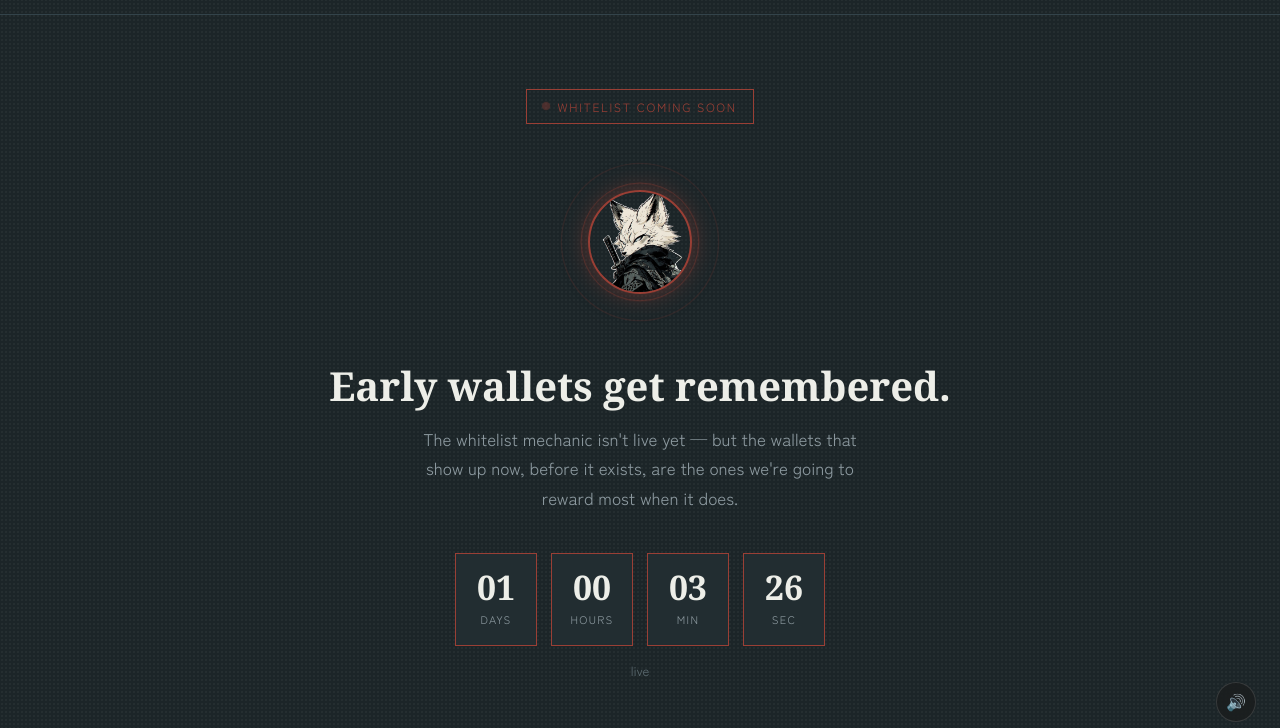
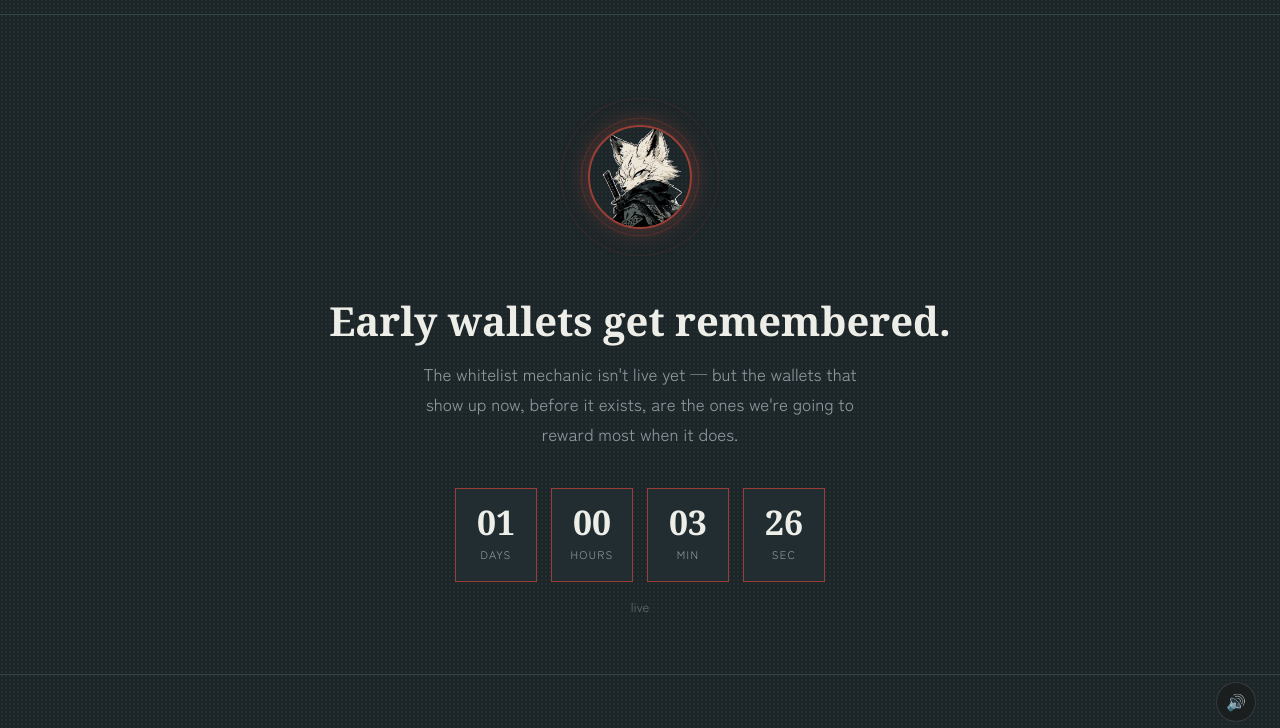
Before and after one commit to solretard/foxxy-site, a website: page waitlist.html in a window 1280 px wide. Shown: the part 54-782 px from the top of the page. Drawn offline with Linux system fonts and the light colour scheme; no server answers; a web font is replaced by a local one.

Commit message:
remove coming soon badge

```diff
--- a/waitlist.html
+++ b/waitlist.html
@@ -124,7 +124,6 @@ footer img{height:22px;opacity:.85;}
 
   <!-- HERO -->
   <div class="hero"><div class="wrap">
-    <span class="badge-soon"><span class="dot"></span> WHITELIST COMING SOON</span>
     <div class="scanwrap">
       <svg viewBox="0 0 180 180">
         <circle class="ring r1" cx="90" cy="90" r="60"></circle>
```
